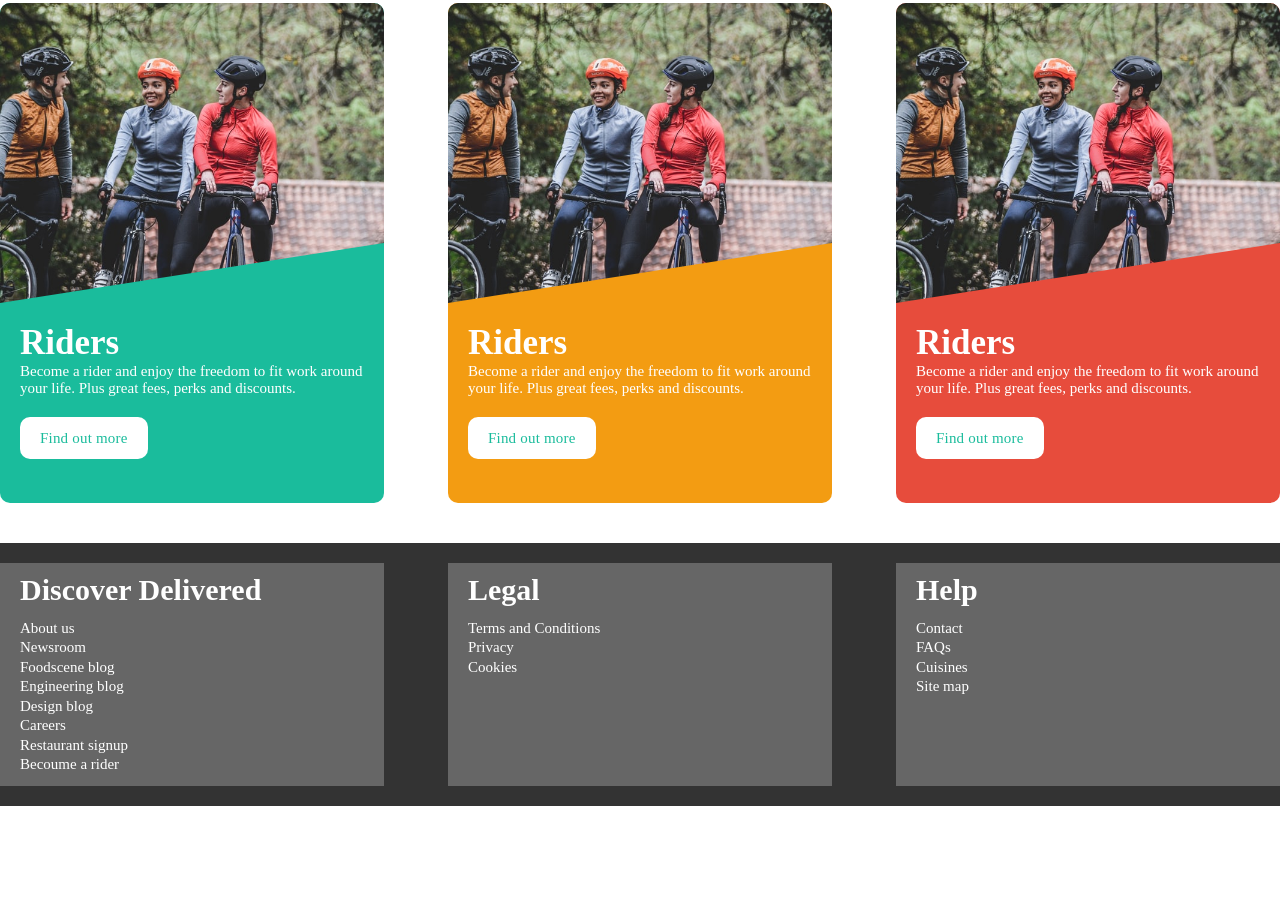
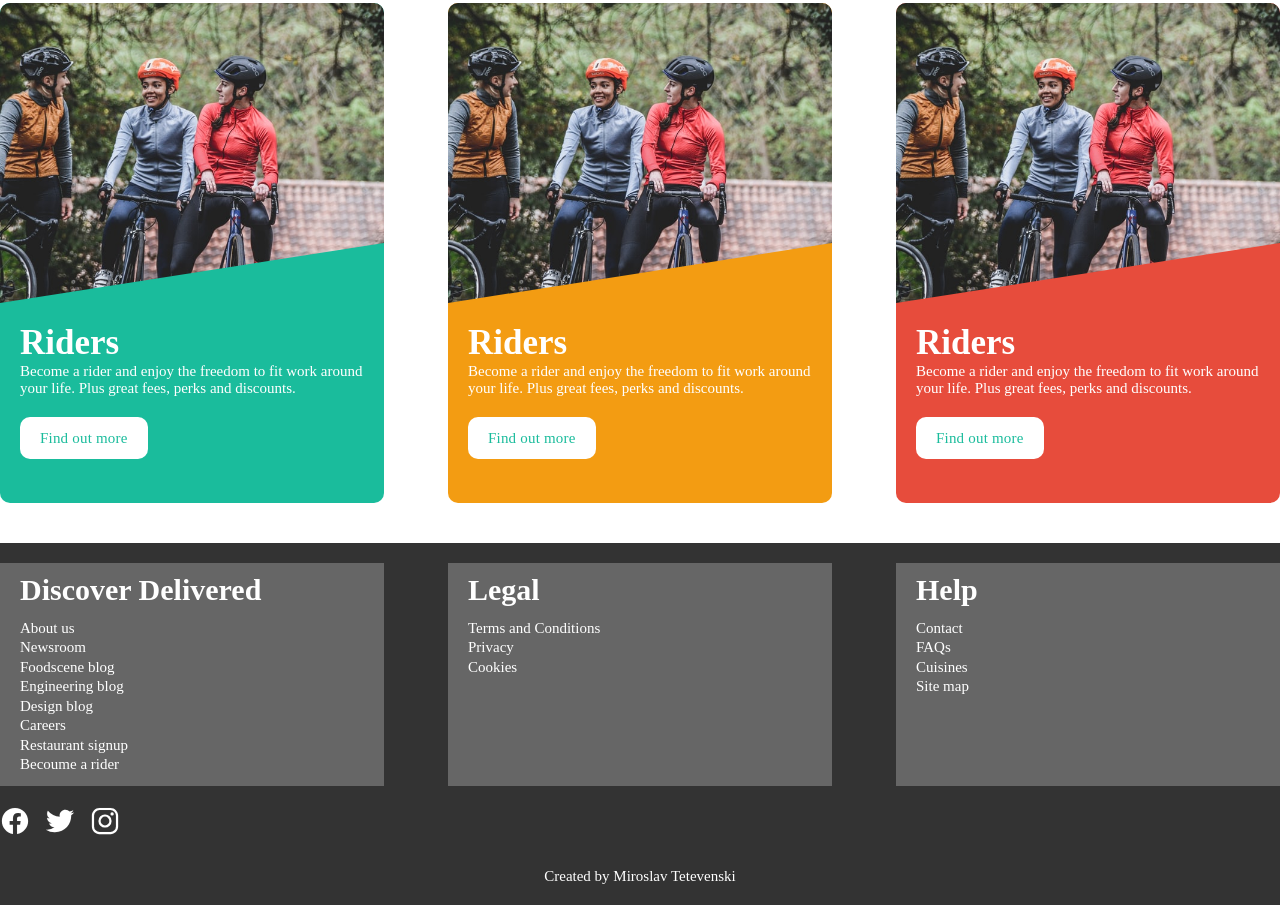
Before and after one commit to Mtetev/Delivered, a React app: page / in a window 1280 px wide. Shown: the part 973-1878 px from the top of the page. Before the commit the page ends 1779 px from the top, so only its background shows below. Built offline with nearby package versions, Linux system fonts and the light colour scheme.

Commit message:
add social media icons and created by to footer

```diff
--- a/src/Components/Footer/Footer.js
+++ b/src/Components/Footer/Footer.js
@@ -5,6 +5,7 @@ const Footer = () => {
     return (
         <footer className="footer">
             <div className="footer__content">
+                <div className="footer__navigation">
                     <div className="footer__submenu">
                         <h3 className="footer__submenu-title">Discover Delivered</h3>
                         <ul className="footer__list">
@@ -36,6 +37,19 @@ const Footer = () => {
                         </ul>
                     </div>
                 </div>
+                <div className="footer__social-media">
+                    <a href="#" className="footer__social-media-link">
+                        <ion-icon name="logo-facebook" class="footer__social-media-image footer__social-media-image--facebook"></ion-icon>
+                    </a>
+                    <a href="#" className="footer__social-media-link">
+                        <ion-icon name="logo-twitter" class="footer__social-media-image footer__social-media-image--twitter"></ion-icon>
+                    </a>
+                    <a href="#" className="footer__social-media-link">
+                        <ion-icon name="logo-instagram" class="footer__social-media-image footer__social-media-image--instagram"></ion-icon>
+                    </a>
+                </div>
+                <div className="footer__created-by">Created by Miroslav Tetevenski</div>
+            </div>
         </footer>
     );
 }
--- a/src/Components/Footer/Footer.scss
+++ b/src/Components/Footer/Footer.scss
@@ -6,12 +6,16 @@
     background-color: var(--color-gray-dark);
 
     &__content {
+        max-width: 128em;
+        margin: 0 auto; // center;
+    }
+
+    &__navigation {
         display: flex;
         flex-flow: row nowrap;
         justify-content: space-between;
 
-        max-width: 128em;
-        margin: 0 auto; // center;
+        width: 100%;
     }
 
     &__submenu {
@@ -43,4 +47,36 @@
     &__item:hover > &__link:active {
         color: var(--color-primary);
     }
+
+    &__social-media {
+        margin-top: 2rem;
+
+        &-link {
+            &:not(:last-child) {
+                margin-right: 1.5rem;
+            }
+        }
+
+        &-image {
+            font-size: 3rem;
+        }
+
+        &-link:hover &-image--facebook {
+            color: var(--color-facebook);
+        }
+
+        &-link:hover &-image--twitter {
+            color: var(--color-twitter);
+        }
+
+        &-link:hover &-image--instagram {
+            color: var(--color-instagram);
+        }
+    }
+
+    &__created-by {
+        margin-top: 3rem;
+        font-size: 1.5rem;
+        text-align: center;
+    }
 }
--- a/src/Containers/Main/Main.scss
+++ b/src/Containers/Main/Main.scss
@@ -16,6 +16,10 @@
     --color-gray-light: #AAA;
     --color-gray-dark: #333;
     --color-gray-dark-2: #666;
+
+    --color-facebook: #1877f2;
+    --color-twitter: #1da1f2;
+    --color-instagram: #c32aa3;
 
     /* SIZES */
     --top-bar-height: 6.5rem;
--- a/src/index.html
+++ b/src/index.html
@@ -3,9 +3,13 @@
 <head>
     <meta charset="UTF-8">
     <meta name="viewport" content="width=device-width, initial-scale=1.0">
+
+    <link href="/your-path-to-fontawesome/css/all.css" rel="stylesheet">
+
     <title>Restaurant Orders</title>
 </head>
 <body>
     <div id="app"></div>
+    <script src="https://unpkg.com/ionicons@5.2.3/dist/ionicons.js"></script>
 </body>
 </html>
```
Also changed, not shown: img/facebook.svg (added), img/instagram.svg (added), img/twitter.svg (added). Lines whose indentation alone changed are shown as unchanged.
